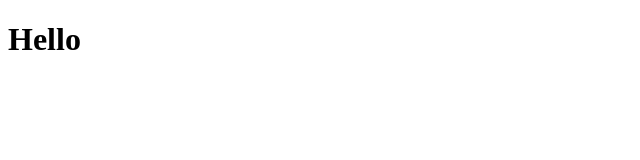
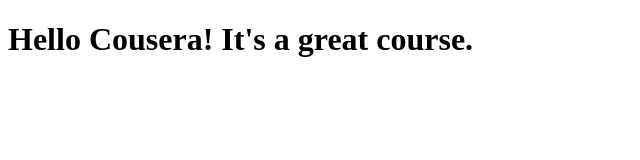
Before and after one commit to Emywhites/Cousera-test, a plain HTML site: page site/index.html in a window 1280 px wide. Shown: the whole page, without its empty margins (0-640 px from the left). Drawn offline with Linux system fonts and the light colour scheme.

Commit message:
Small addition to our page

```diff
--- a/site/index.html
+++ b/site/index.html
@@ -7,7 +7,7 @@
 </head>
 <body>
 	<h1>
-		Hello
+		Hello Cousera! It's a great course.
 		<h1>
 
 </body>
```
